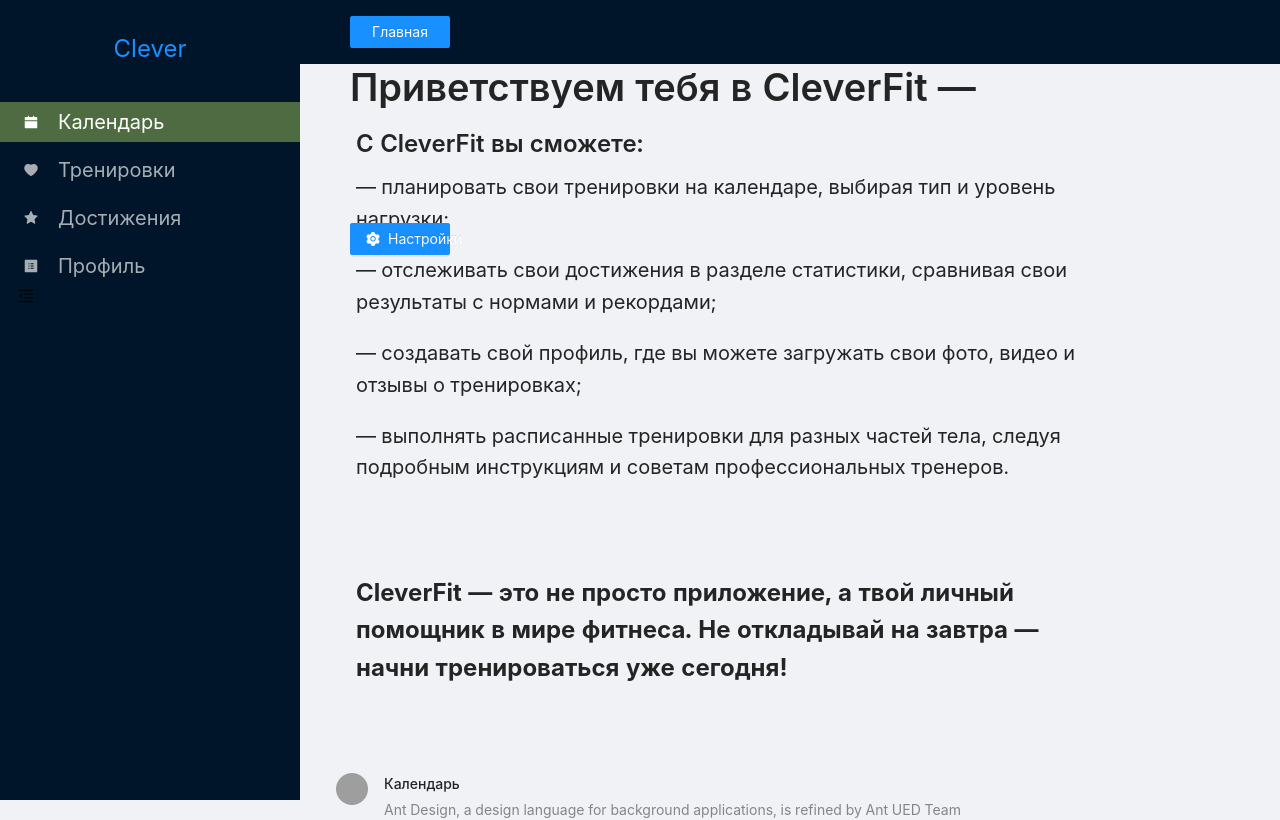
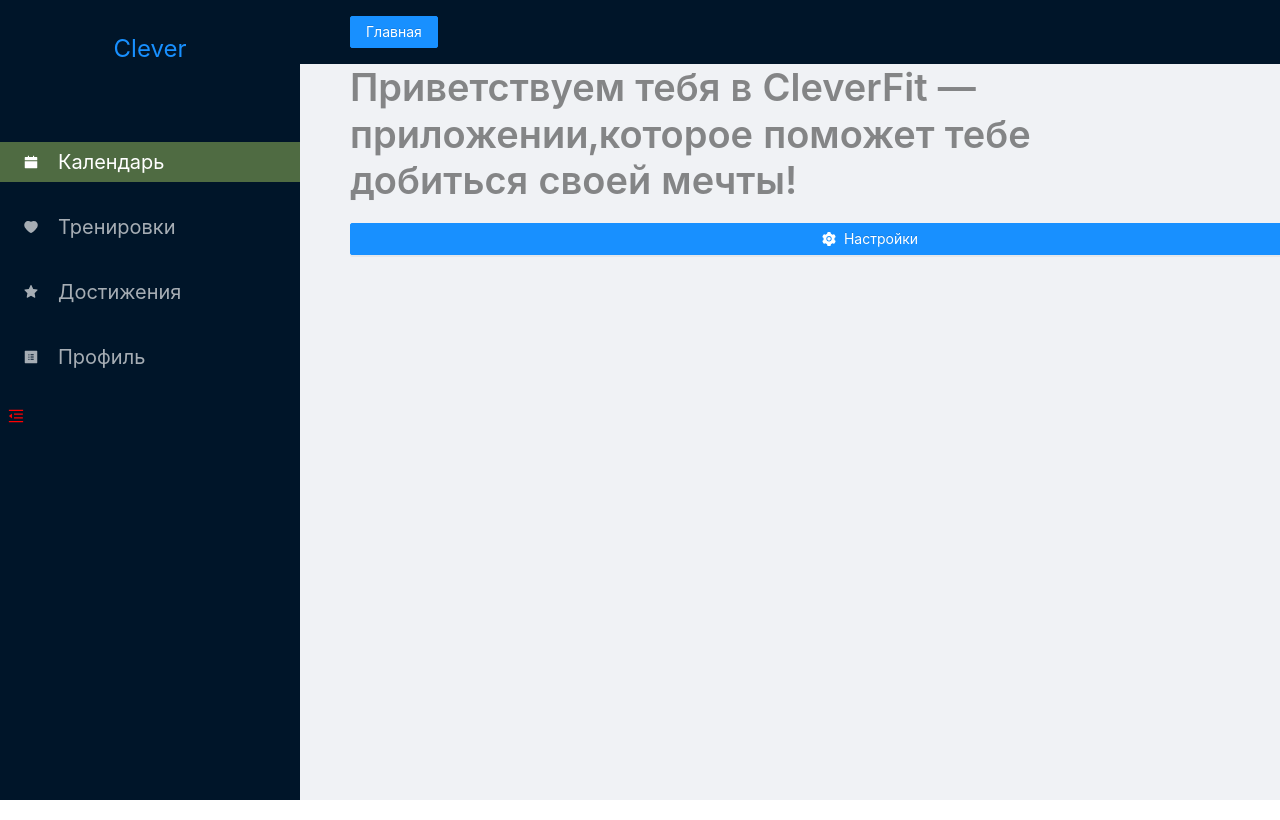
Before and after one commit to ClevertecFrontendLab/GuzeevZhenya, a React (Vite) app: page / in a window 1280 px wide. Shown: the top 820 px of the page. Built offline with nearby package versions, Linux system fonts and the light colour scheme; grey boxes are pictures that could not be loaded.

Commit message:
feat: add sidebar, add header

```diff
--- a/src/components/Header/Header.tsx
+++ b/src/components/Header/Header.tsx
@@ -1,25 +1,22 @@
-import { Header } from 'antd/lib/layout/layout';
 import './header.css';
-import React from 'react';
-import { Button, Layout } from 'antd';
-import Title from 'antd/lib/typography/Title';
+
+import { Button, Layout, Typography } from 'antd';
+
 import { SettingFilled } from '@ant-design/icons';
 
 export const HeaderMain = () => {
     return (
-        <Header className='header'>
-            <Button className='header-button__options' type='primary'>
-                Главная
-            </Button>
+        <>
+            <Button type='primary'>Главная</Button>
             <Layout className='header-content'>
-                <Title style={{ maxWidth: '75%' }} level={1}>
+                <Typography.Title type='secondary' style={{ maxWidth: '75%' }} level={1}>
                     Приветствуем тебя в CleverFit — приложении,которое поможет тебе добиться своей
                     мечты!
-                </Title>
-                <Button icon={<SettingFilled />} className='header-button__options' type='primary'>
+                </Typography.Title>
+                <Button icon={<SettingFilled />} type='primary'>
                     Настройки
                 </Button>
             </Layout>
-        </Header>
+        </>
     );
 };
--- a/src/components/Header/header.css
+++ b/src/components/Header/header.css
@@ -1,4 +1,4 @@
-.header{
+/* .header{
     text-align: left;
     padding: 20px 20px 25px ;
     background-color: rgb(239, 245, 245);
@@ -21,5 +21,7 @@
 }
 
 .header-button__options svg{
-   left: 20px;
+    left: 20px;
 }
+
+  */
--- a/src/components/Sidebar/Sidebar.tsx
+++ b/src/components/Sidebar/Sidebar.tsx
@@ -41,7 +41,7 @@
                     Clever<span>fit</span>
                 </Typography.Title>
                 <Menu
-                    theme='dark'
+                    theme='light'
                     mode='inline'
                     defaultSelectedKeys={['1']}
                     items={items.map((el) => ({
--- a/src/components/Sidebar/sidebar.css
+++ b/src/components/Sidebar/sidebar.css
@@ -37,6 +37,7 @@
     display: flex;
     align-items: center;
     justify-content: center ;
+    margin-bottom: 40px;
 }
 
 .menu-bar{
@@ -45,17 +46,19 @@
     gap: 10px;
     font-weight: 500;
 }
+
 .ant-menu-item-selected{
     background-color: #4f6b42 !important;
     color: #fff !important;
 }
 .ant-menu-item{
     /* width: 100%; */
-    width: 50%;
+    width: 10%;
     font-size: 20px;
-    margin:  15px;
+    margin-bottom: 25px !important;
     list-style: none;
     padding: 15px 0;
+
 }
 .ant-menu-title-content{
     padding-left: 10px;
--- a/src/pages/main-page/main-page.css
+++ b/src/pages/main-page/main-page.css
@@ -88,6 +88,7 @@
 }
 
 .sider  {
+    position: relative;
     height: 100vh !important;
     position: sticky !important;
     left: 0;
@@ -98,6 +99,16 @@
 
 }
 
+.trigger{
+    font-size: 30px;
+    width: 50px;
+    height: 50px;
+    position: fixed;
+    bottom: 10px;
+    left: 10px;
+}
+
+
 @media screen and (max-width: 768px) {
     .sider {
         width: 100%;
@@ -105,16 +116,8 @@
     }
 }
 
-.triger-btn{
-    font-size: 16px;
-    width: 50px;
-    height: 50px;
-    position: fixed;
-    bottom: 10px;
-    left: 10px;
-}
 
-a{
+/* a{
     list-style: none;
     text-decoration: none;
-}
+} */
--- a/src/pages/main-page/main-page.tsx
+++ b/src/pages/main-page/main-page.tsx
@@ -2,11 +2,10 @@
 
 import './main-page.css';
 import { Button, Layout, Menu } from 'antd';
-import Title from 'antd/lib/typography/Title';
-import { Sidebar } from '@components/Sidebar/Sidebar';
+
 import { SidebarTst } from '@components/Sidebar/SidebarTst';
 import { HeaderMain } from '@components/Header/Header';
-import { ContentMain } from '@components/Content/Content';
+
 import { MenuFoldOutlined, MenuUnfoldOutlined } from '@ant-design/icons';
 
 export const MainPage: React.FC = () => {
@@ -16,38 +15,34 @@
 
     return (
         <Layout className='container'>
-            <Sider breakpoint="md" collapsedWidth="0" theme='dark' trigger={null} collapsible collapsed={collapsed} className='sider'>
+            <Sider
+                breakpoint='md'
+                collapsedWidth='0'
+                trigger={null}
+                collapsible
+                collapsed={collapsed}
+                className='sider'
+            >
                 <SidebarTst />
 
                 <Button
+                    style={{
+                        color: 'red',
+                        position: 'absolute',
+                        top: '50%',
+                        left: 0,
+                    }}
+                    className='trigger'
                     type='text'
                     onClick={() => setCollapsed(!collapsed)}
-                    className='triger-btn'
                     icon={collapsed ? <MenuUnfoldOutlined /> : <MenuFoldOutlined />}
                 />
             </Sider>
-
             <Layout>
-                <HeaderMain />
-                <ContentMain />
-
-                {/* <Header className='header'>
-                    <Button>кнопка</Button>
-                    <Layout className='header-content'>
-                        <Title level={1}>
-                            Приветствуем тебя в CleverFit — приложении,которое поможет тебе добиться
-                            своей мечты!
-                        </Title>
-                        <Button>кнопка</Button>
-                    </Layout>
+                <Header className='header'>
+                    <HeaderMain />
                 </Header>
-                <Content>
-                    <h2>Main Content</h2>
-                    <p>Lorem ipsum dolor sit amet, consectetur adipiscing elit.</p>
-                </Content>
-                <Footer>
-                    <p>Footer</p>
-                </Footer> */}
+                {/* <ContentMain /> */}
             </Layout>
         </Layout>
     );
```
